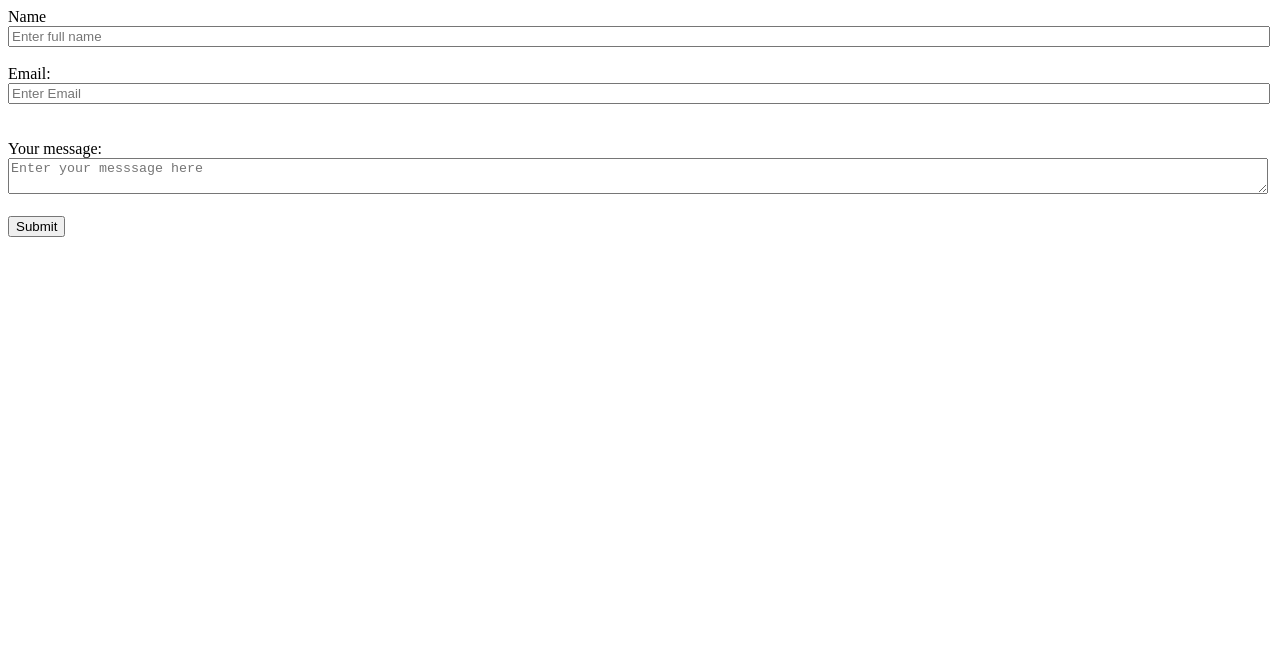
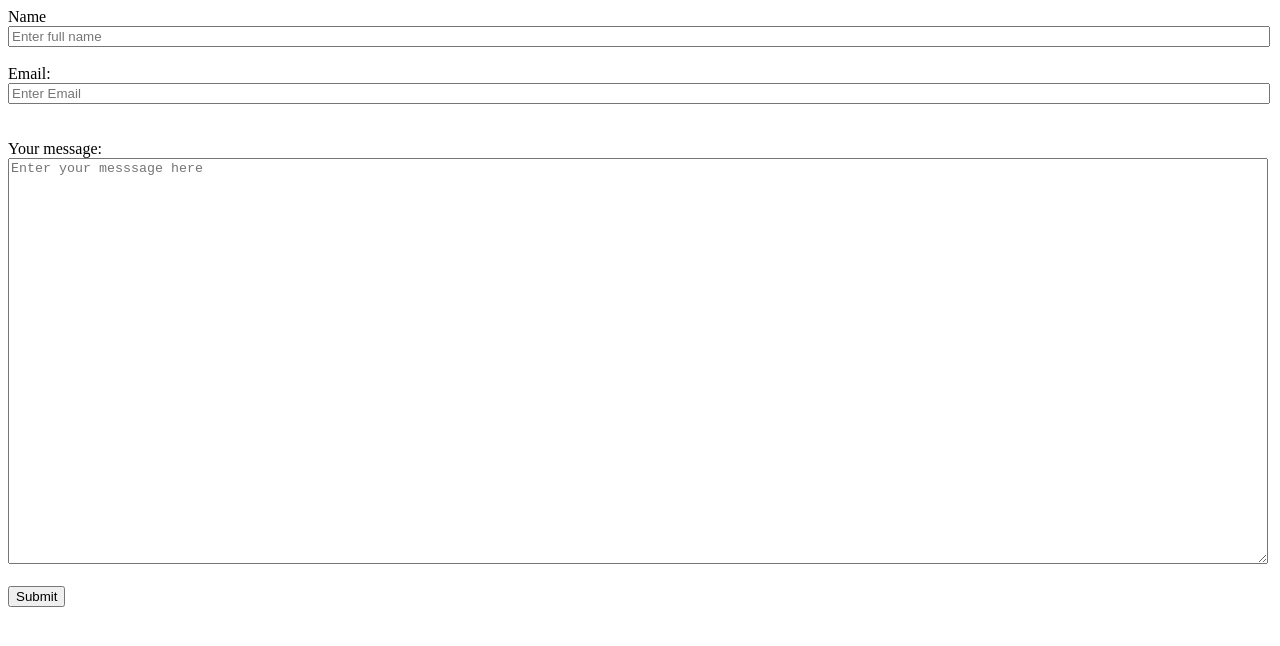
Before and after one commit to xjuneau1/xjuneau1.github.io, a browser extension: page html-form/index.html in a window 1280 px wide. Drawn offline with Linux system fonts and the light colour scheme.

Commit message:
made textarea tag larger with added CSS file

```diff
--- a/html-form/index.html
+++ b/html-form/index.html
@@ -4,6 +4,7 @@
     <meta charset="UTF-8">
     <meta http-equiv="X-UA-Compatible" content="IE=edge">
     <meta name="viewport" content="width=device-width, initial-scale=1.0">
+    <link rel="stylesheet" href="style.css">
     <title>HTML Forms Practice</title>
 </head>
 <body>
@@ -36,8 +37,7 @@
   <br>
   <textarea
   id="textarea"
-  style="width: 98vw;"
-  style="height: 50vw;"
+  class="text-area"
   placeholder="Enter your messsage here"
   ></textarea>
   <br>
--- /dev/null
+++ b/html-form/style.css
@@ -0,0 +1,8 @@
+.text-area {
+    width:98vw;
+    height:50vh;
+}
+
+.text-input {
+    width: 98vw;
+}
```
